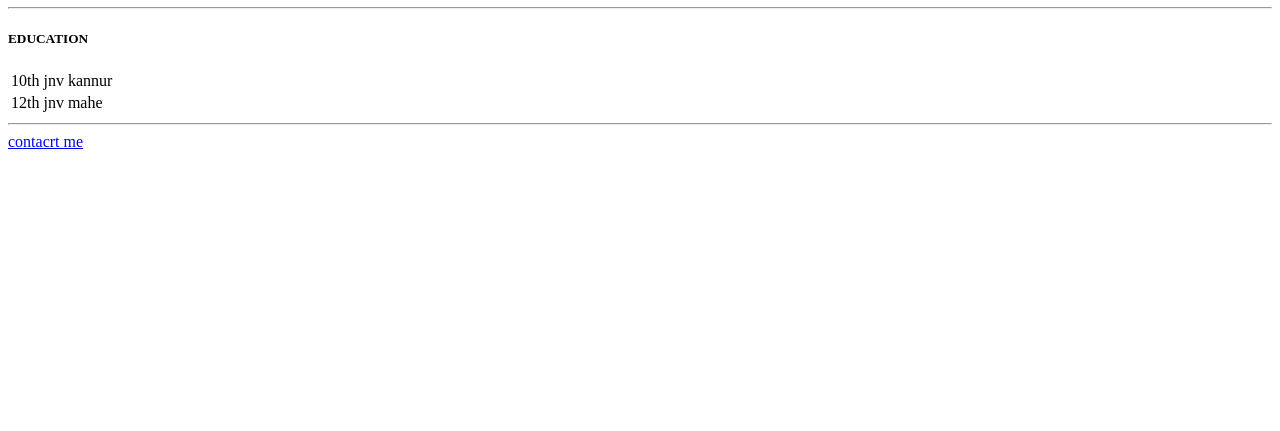
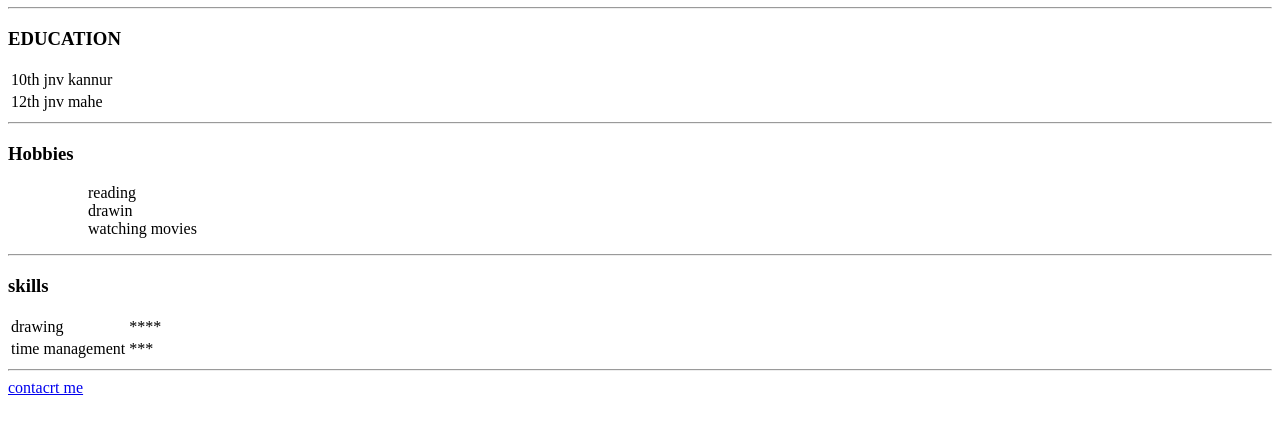
Before and after one commit to akhinith/cv, a plain HTML site: page index.html in a window 1280 px wide. Shown: the part 189-620 px from the top of the page. Drawn offline with Linux system fonts and the light colour scheme.

Commit message:
Add files via upload

```diff
--- a/index.html
+++ b/index.html
@@ -8,11 +8,11 @@
         <tr>
             <td> <img src="im/akh.jpg" alt=" akhinith's image"></td>
             <td> <h1>AKHINITH P</h1>
-                student of COLLEGE OF ENGINEERING THALASSERY </td>
+                currently studiying at COLLEGE OF ENGINEERING THALASSERY </td>
         </tr>
     </table>
     <hr>
-    <H5>EDUCATION</H5>
+    <H3>EDUCATION</H3>
     <table>
         <tr>
             <td>10th</td> <td>jnv kannur</td>
@@ -22,7 +22,24 @@
         </tr>
     </table>
     <hr>
+    <h3>Hobbies</h3>
+    <ul>
+        <ul>reading</ul>
+        <ul>drawin</ul>
+        <ul>watching movies</ul>
+    </ul>
+    <hr>
+    <h3>skills</h3>
+    <table>
+        <tr>
+            <td>drawing</td> <td>****</td>
+        </tr>
+        <tr>
+            <td>time management</td> <td>***</td>
+        </tr>
+    </table>
 
+    <hr>
     <a href="mailto:akhinithp11@gmail.com">contacrt me</a>
 
 </body>
```
